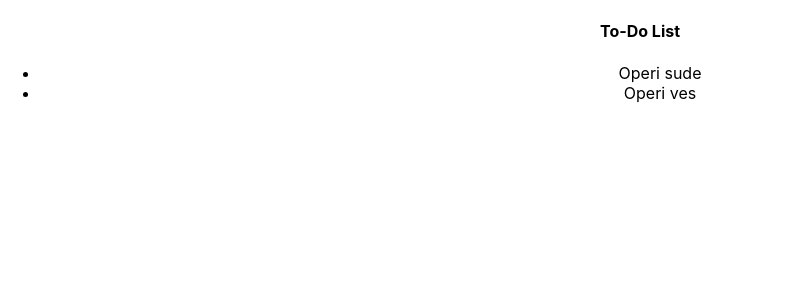
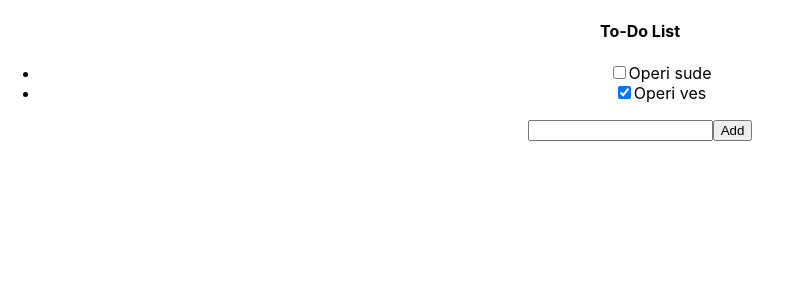
Before and after one commit to sgrdic/to_do_app, a React (Create React App) app: page / in a window 1280 px wide. Shown: the top 300 px of the page, without its empty margins (0-792 px from the left). Built offline with nearby package versions, Linux system fonts and the light colour scheme.

Commit message:
new item, work in progress

```diff
--- a/src/AddItemForm.js
+++ b/src/AddItemForm.js
@@ -1,5 +1,10 @@
 function AddItemForm() {
-
+  return (
+    <>
+      <input type="text"></input>
+      <button>Add</button>
+    </>
+  )
 } ;
 
 export default AddItemForm;
--- a/src/HighLevelContainer.js
+++ b/src/HighLevelContainer.js
@@ -15,7 +15,7 @@ function HighLevelContainer (props) {
       {
         id:2,
         text:'Operi ves',
-        isCompleted: false,
+        isCompleted: true,
       }
     ])
   }, [])
--- a/src/ToDoItems.js
+++ b/src/ToDoItems.js
@@ -4,7 +4,10 @@ function ToDoItems({items}) {
     <ul>
       {
         items.map((item) => (
-          <li>{item.text}</li>
+          <li>
+            <input type="checkbox" name="checkbox" checked={item.isCompleted}></input>
+            {item.text}
+          </li>
         ))
       }
     </ul>
```
